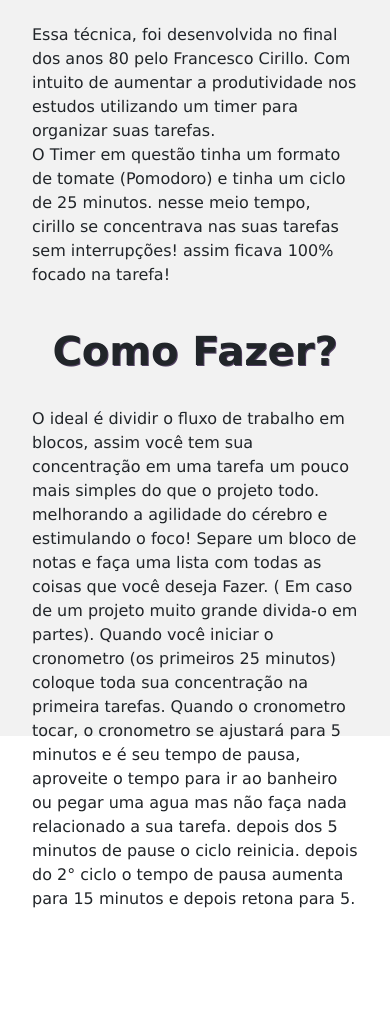
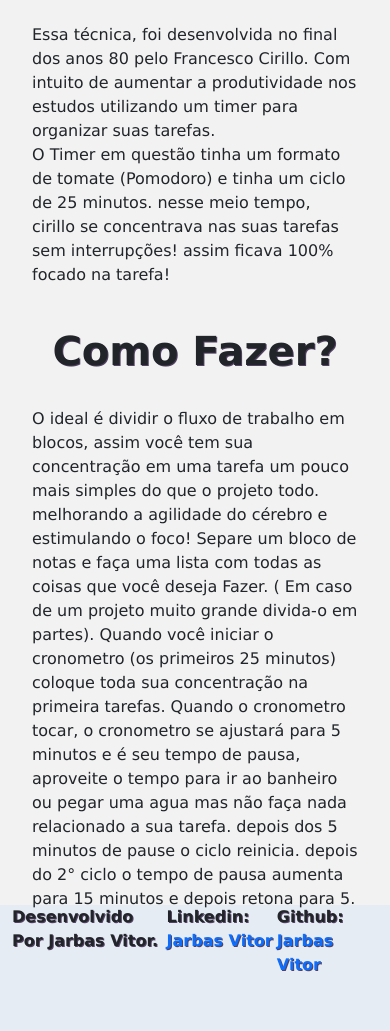
Before and after one commit to JarbasVitor/PomodoroTimer, a plain HTML site: page index.html in a window 390 px wide. Shown: the part 952-1983 px from the top of the page. Before the commit the page ends 1883 px from the top, so only its background shows below. Drawn offline with nearby package versions, Linux system fonts and the light colour scheme.

Commit message:
Added Footer and Media Query For 0-600px

```diff
--- a/index.html
+++ b/index.html
@@ -5,33 +5,31 @@
     <meta charset="UTF-8">
     <meta http-equiv="X-UA-Compatible" content="IE=edge">
     <meta name="viewport" content="width=device-width, initial-scale=1.0">
+    <meta name="keywords" content="HTML, CSS, JS, Timer, Temporizador, Pomodoro, Estrategia">
+    <meta name="author" content="Jarbas Vitor">
+    <meta name="description" content="Site que aplica a estrategia do Timer Pomodoro. Simples e Facil!">
     <link rel="stylesheet" href="style.css">
     <link href="https://cdn.jsdelivr.net/npm/bootstrap@5.1.3/dist/css/bootstrap.min.css" rel="stylesheet"
         integrity="sha384-1BmE4kWBq78iYhFldvKuhfTAU6auU8tT94WrHftjDbrCEXSU1oBoqyl2QvZ6jIW3" crossorigin="anonymous">
     <script src="script.js" defer></script>
-    <title>Temporizador Pomodoro</title>
+    <title>Timer Pomodoro</title>
 </head>
 
 <body>
     <div class="container-fluid">
-
         <h1 class="defaultTitle" id="title">POMODORO TIMER</h1>
-
         <div class="divTimer">
             <h1 id="idTimer" class="timer">25:00</h1>
         </div>
-
         <div class="d-grid gap-2 col-6 mx-auto">
             <div id="alert" class="alert alert-primary invisible" role="alert">Teste</div>
             <button class="btn btn-primary btn-lg" onclick="StartCountdown()" id="buttonStart">Start</button>
             <button class="btn btn-danger btn-lg" onclick="StopCountdown()" id="buttonStop" disabled>Stop</button>
         </div>
-
     </div>
 
 
     <div id="ChangeBackColor" class="container-fluid">
-
         <h1 class="defaultTitle">Tecnica de Pomodoro</h1>
 
         <p class="history">Essa técnica, foi desenvolvida no final dos anos 80 pelo Francesco Cirillo. Com intuito
@@ -57,10 +55,13 @@
             pausa aumenta para 15 minutos e depois retona para 5.
         </p>
     </div>
-
-    <footer>
-
-    </footer>
+    <div id="footer" class="container-fluid">
+        <footer >
+            <p>Desenvolvido Por Jarbas Vitor.</p>
+            <p>Linkedin: <a href="https://www.linkedin.com/in/jarbasvitor/">Jarbas Vitor</a></p>
+            <p>Github: <a href="https://github.com/JarbasVitor">Jarbas Vitor</a></p>
+        </footer>
+    </div>
 </body>
 
 </html>
--- a/style.css
+++ b/style.css
@@ -55,7 +55,32 @@
     padding: 20px;
 }
 
-@media only screen and (max-width: 500px) and (min-width: 0px) {
+/* Footer */
+
+#footer{
+    margin-bottom: -2px;
+    height: 15vh !important;
+
+}
+
+footer{
+    display: flex;
+    justify-content: space-between;
+}
+#footer a{
+    text-decoration: none;
+    font-weight: 600;
+}
+
+#footer p{
+
+    font-weight: bold;
+    text-shadow: 1px 1px #534163;
+}
+
+
+
+@media only screen and (max-width: 600px) and (min-width: 0px) {
 
     #title{
         margin-bottom: 100px;
@@ -64,4 +89,9 @@
     .focused{
         font-size: 6rem;
     }
+
+    #ChangeBackColor{
+        background-color: #f2f2f2;
+        height: 120vh;
+    }
 }
```
